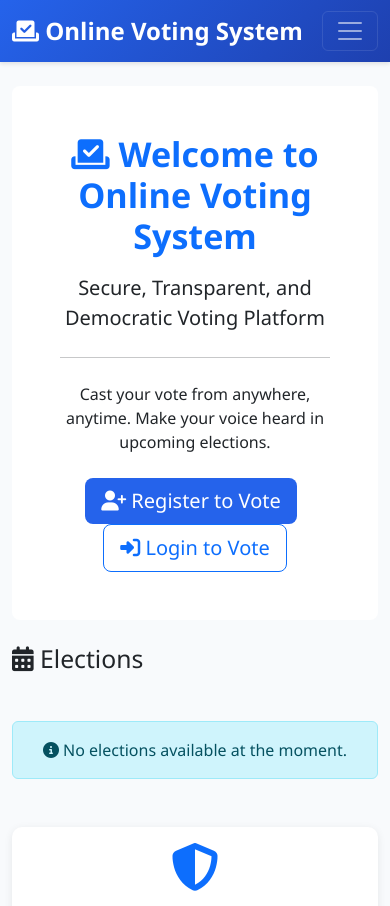
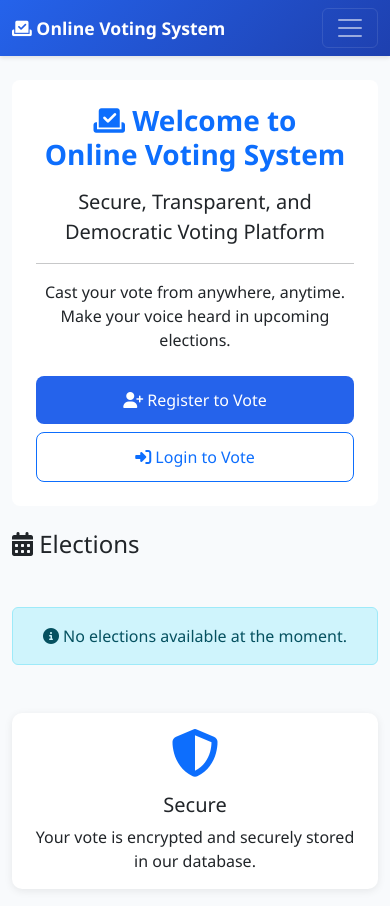
Before and after one commit to Tabbyx0X/TYIT-Project, a Flask app: page / in a window 390 px wide. Shown: the top 906 px of the page. Run offline with Flask 3, Linux system fonts and the light colour scheme; some libraries are stand-ins or nearby versions.

Commit message:
fix for mobile

```diff
--- a/templates/base.html
+++ b/templates/base.html
@@ -80,6 +80,50 @@
             color: white;
             margin-top: 4rem;
         }
+
+        /* Mobile Responsive Fixes */
+        @media (max-width: 576px) {
+            .navbar-brand {
+                font-size: 1.1rem;
+            }
+
+            .display-5 {
+                font-size: 1.75rem;
+            }
+
+            .btn-lg {
+                padding: 0.75rem 1.5rem;
+                font-size: 1rem;
+            }
+
+            .jumbotron {
+                padding: 1.5rem !important;
+            }
+
+            .card-body {
+                padding: 1rem;
+            }
+
+            .status-badge {
+                padding: 0.35rem 0.7rem;
+                font-size: 0.75rem;
+            }
+
+            h2 {
+                font-size: 1.5rem;
+            }
+
+            .container {
+                padding-left: 12px;
+                padding-right: 12px;
+            }
+        }
+
+        @media (max-width: 768px) {
+            .card:hover {
+                transform: none;
+            }
+        }
     </style>
     {% block extra_css %}{% endblock %}
 </head>
--- a/templates/index.html
+++ b/templates/index.html
@@ -3,16 +3,16 @@
 {% block title %}Home - Online Voting System{% endblock %}
 
 {% block content %}
-<div class="jumbotron bg-white p-5 rounded-3 mb-4">
+<div class="jumbotron bg-white p-3 p-md-5 rounded-3 mb-4">
     <div class="text-center">
-        <h1 class="display-4 fw-bold text-primary">
-            <i class="fas fa-vote-yea"></i> Welcome to Online Voting System
+        <h1 class="display-5 display-md-4 fw-bold text-primary">
+            <i class="fas fa-vote-yea"></i> Welcome to<br class="d-md-none"> Online Voting System
         </h1>
         <p class="lead mt-3">Secure, Transparent, and Democratic Voting Platform</p>
-        <hr class="my-4">
-        <p>Cast your vote from anywhere, anytime. Make your voice heard in upcoming elections.</p>
-        <div class="mt-4">
-            <a class="btn btn-primary btn-lg me-2" href="{{ url_for('voter_register') }}">
+        <hr class="my-3 my-md-4">
+        <p class="px-2">Cast your vote from anywhere, anytime. Make your voice heard in upcoming elections.</p>
+        <div class="mt-4 d-flex flex-column flex-sm-row justify-content-center gap-2 gap-sm-3">
+            <a class="btn btn-primary btn-lg" href="{{ url_for('voter_register') }}">
                 <i class="fas fa-user-plus"></i> Register to Vote
             </a>
             <a class="btn btn-outline-primary btn-lg" href="{{ url_for('voter_login') }}">
```
